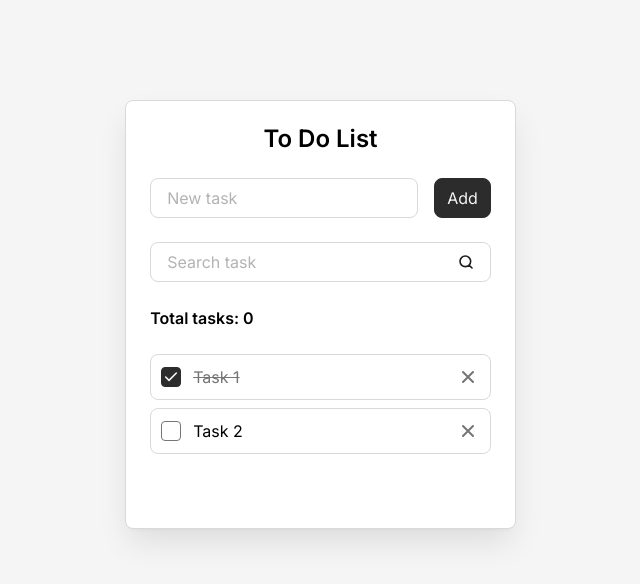
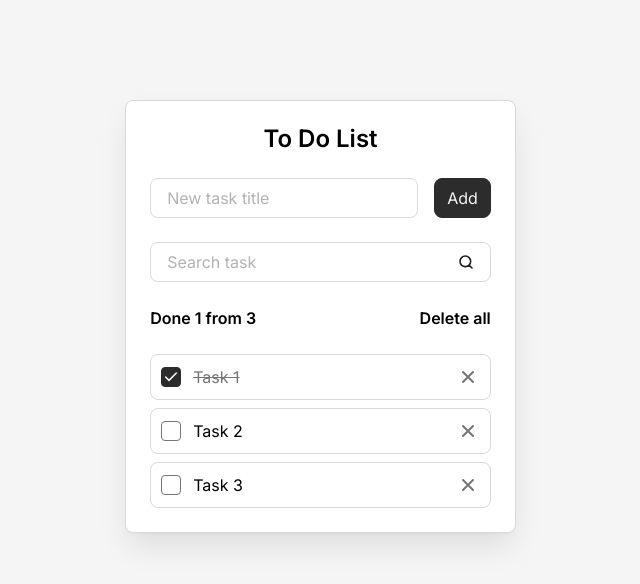
Before and after one commit to andrabra/todo-react, a React (Vite) app: page / in a window 1280 px wide. Shown: the top 584 px of the page, without its empty margins (312-952 px from the left). Built offline with nearby package versions, Linux system fonts and the light colour scheme.

Commit message:
Добавил использование пропсов в компоненты

```diff
--- a/src/components/AddTaskForm.jsx
+++ b/src/components/AddTaskForm.jsx
@@ -4,8 +4,10 @@ import Field from './Field';
 export const AddTaskForm = () => {
   return (
     <form className='todo__form'>
-      <Field label='New task' />
-      <Button />
+      <Field className='todo__field' id='new-task' label='New task title' />
+      <Button type='submit'>
+        Add
+      </Button>
     </form>
   );
 };
--- a/src/components/Button.jsx
+++ b/src/components/Button.jsx
@@ -1,9 +1,10 @@
 import React from 'react';
 
-export default function Button() {
+export default function Button(props) {
+  const { className = '', type = 'button', children } = props;
   return (
-    <button className='button' type='submit'>
-      Add
+    <button className={`button ${className}`} type={type}>
+      {children}
     </button>
   );
 }
--- a/src/components/Field.jsx
+++ b/src/components/Field.jsx
@@ -1,16 +1,18 @@
 import React from 'react';
 
-export default function Field({ label, type }) {
+export default function Field(props) {
+  const { className = '', id, label, type = 'text' } = props;
   return (
-    <div className='todo__field field'>
-      <label className='field__label' htmlFor='new-task'>
-        New task
+    <div className={`field ${className}`}>
+      <label className='field__label' htmlFor={id}>
+        {label}
       </label>
       <input
         className='field__input'
-        id='new-task'
+        id={id}
         placeholder=' '
         autoComplete='off'
+        type={type}
       />
     </div>
   );
--- a/src/components/SearchTaskForm.jsx
+++ b/src/components/SearchTaskForm.jsx
@@ -1,20 +1,15 @@
 import React from 'react';
+import Field from './Field';
 
 export const SearchTaskForm = () => {
   return (
     <form className='todo__form'>
-      <div className='todo__field field'>
-        <label className='field__label' htmlFor='search-task'>
-          Search task
-        </label>
-        <input
-          className='field__input'
-          id='search-task'
-          placeholder=' '
-          autoComplete='off'
-          type='search'
-        />
-      </div>
+      <Field
+        className='todo__field'
+        id='search-task'
+        label='Search task'
+        type='search'
+      />
     </form>
   );
 };
--- a/src/components/Todo.jsx
+++ b/src/components/Todo.jsx
@@ -1,18 +1,27 @@
-import {AddTaskForm} from "./AddTaskForm.jsx";
-import {SearchTaskForm} from "./SearchTaskForm.jsx";
-import TodoInfo from "./TodoInfo.jsx";
-import TodoList from "./TodoList.jsx";
+import { AddTaskForm } from './AddTaskForm.jsx';
+import { SearchTaskForm } from './SearchTaskForm.jsx';
+import TodoInfo from './TodoInfo.jsx';
+import TodoList from './TodoList.jsx';
 
 const Todo = () => {
+  const tasks = [
+    { id: '1', title: 'Task 1', isDone: true },
+    { id: '2', title: 'Task 2', isDone: false },
+    { id: '3', title: 'Task 3', isDone: false },
+  ];
+
   return (
     <div className='todo'>
       <h1 className='todo__title'>To Do List</h1>
-      <AddTaskForm/>
-      <SearchTaskForm/>
-      <TodoInfo/>
-      <TodoList/>
+      <AddTaskForm />
+      <SearchTaskForm />
+      <TodoInfo
+        total={tasks.length}
+        done={tasks.filter((task) => task.isDone).length}
+      />
+      <TodoList tasks={tasks} />
     </div>
-  )
-}
+  );
+};
 
 export default Todo;
--- a/src/components/TodoInfo.jsx
+++ b/src/components/TodoInfo.jsx
@@ -1,14 +1,19 @@
-const TodoInfo = () => {
+const TodoInfo = (props) => {
+  const { total, done } = props;
+  const hasTasks = total > 0;
+
   return (
     <div className='todo__info'>
       <div className='todo__total-tasks'>
-        Total tasks: <span>0</span>
+        Done {done} from {total}
       </div>
-      <button className='todo__delete-all-button' type='button'>
-        Delete all
-      </button>
+      {hasTasks && (
+        <button className='todo__delete-all-button' type='button'>
+          Delete all
+        </button>
+      )}
     </div>
-  )
-}
+  );
+};
 
 export default TodoInfo;
--- a/src/components/TodoItem.jsx
+++ b/src/components/TodoItem.jsx
@@ -1,14 +1,17 @@
-const TodoItem = () => {
+const TodoItem = (props) => {
+  const { className = '', id, title, isDone } = props;
+
   return (
-    <li className='todo__item todo-item'>
+    <li className={`todo-item ${className}`}>
       <input
         className='todo-item__checkbox'
-        id='task-1'
+        id={id}
         type='checkbox'
-        checked
+        checked={isDone}
+        readOnly
       />
-      <label className='todo-item__label' htmlFor='task-1'>
-        Task 1
+      <label className='todo-item__label' htmlFor={id}>
+        {title}
       </label>
       <button
         className='todo-item__delete-button'
@@ -32,7 +35,7 @@ const TodoItem = () => {
         </svg>
       </button>
     </li>
-  )
-}
+  );
+};
 
 export default TodoItem;
--- a/src/components/TodoList.jsx
+++ b/src/components/TodoList.jsx
@@ -1,46 +1,26 @@
-import TodoItem from "./TodoItem.jsx";
+import TodoItem from './TodoItem.jsx';
 
-const TodoList = () => {
+const TodoList = (props) => {
+  const { tasks = [] } = props;
   const hasTasks = true;
 
   if (!hasTasks) {
-    return (
-      <div className='todo__empty-message'></div>
-    )
+    return <div className='todo__empty-message'></div>;
   }
 
   return (
     <ul className='todo__list'>
-      <TodoItem/>
-      <li className='todo__item todo-item'>
-        <input className='todo-item__checkbox' id='task-2' type='checkbox'/>
-        <label className='todo-item__label' htmlFor='task-2'>
-          Task 2
-        </label>
-        <button
-          className='todo-item__delete-button'
-          aria-label='Delete'
-          title='Delete'
-        >
-          <svg
-            width='20'
-            height='20'
-            viewBox='0 0 20 20'
-            fill='none'
-            xmlns='http://www.w3.org/2000/svg'
-          >
-            <path
-              d='M15 5L5 15M5 5L15 15'
-              stroke='#757575'
-              strokeWidth='2'
-              strokeLinecap='round'
-              strokeLinejoin='round'
-            />
-          </svg>
-        </button>
-      </li>
+      {tasks.map((task) => (
+        <TodoItem
+          className='todo__item'
+          id={task.id}
+          key={task.id}
+          title={task.title}
+          isDone={task.isDone}
+        />
+      ))}
     </ul>
-  )
-}
+  );
+};
 
 export default TodoList;
--- a/src/styles/components/todo.css
+++ b/src/styles/components/todo.css
@@ -44,11 +44,6 @@
   &:hover {
     color: var(--color-gray-4);
   }
-
-  &:not(.is-visible) {
-    opacity: 0;
-    visibility: hidden;
-  }
 }
 
 .todo__list,
```
